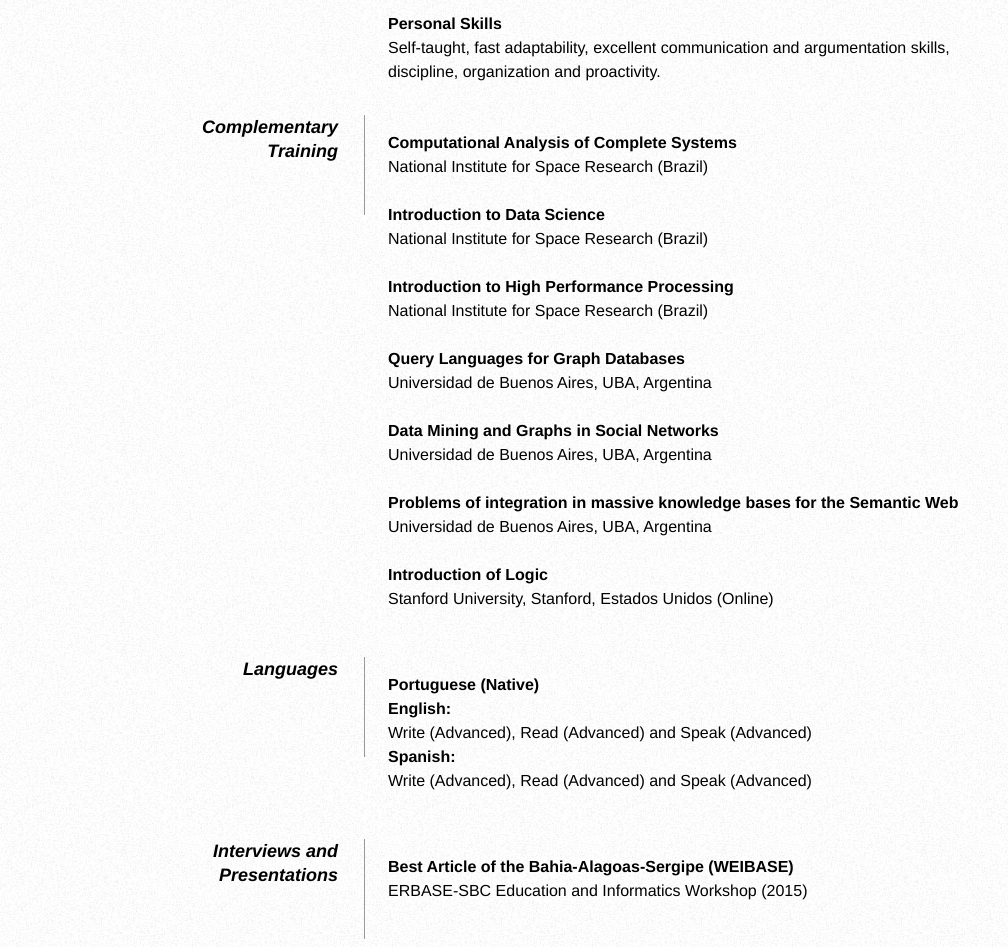
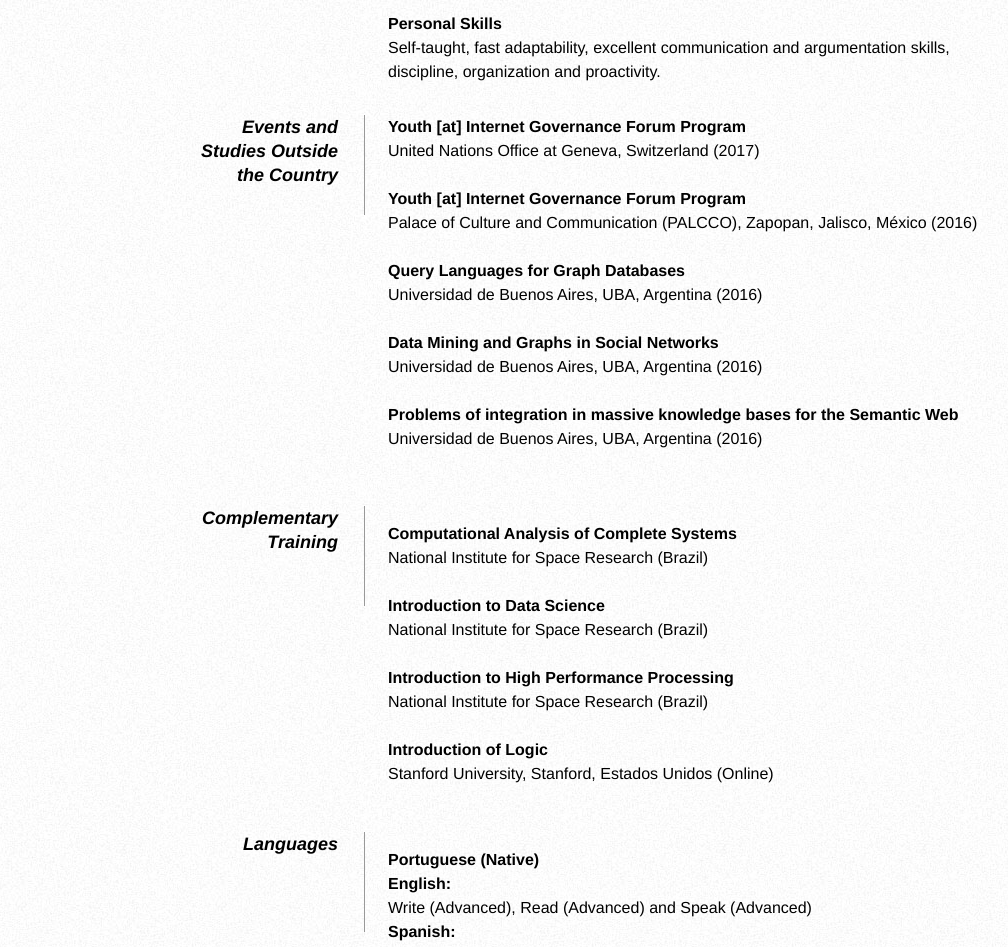
Before and after one commit to dlaertius/dlaertius.github.io, a plain HTML site: page index.html in a window 1280 px wide. Shown: the part 1592-2539 px from the top of the page, without its empty margins (52-1060 px from the left). Drawn offline with Linux system fonts and the light colour scheme.

Commit message:
few hours lost in airport GRU and make some changes in my CV, thanks a lot destiny

```diff
--- a/index.html
+++ b/index.html
@@ -147,6 +147,25 @@
 
             <dd class="clear"></dd>
 
+            <dt>Events and Studies Outside the Country</dt>
+            <dd>
+
+                <h4>Youth [at] Internet Governance Forum Program </h4> United Nations Office at Geneva, Switzerland (2017) <br><br>
+
+                <h4>Youth [at] Internet Governance Forum Program </h4> Palace of Culture and Communication (PALCCO), Zapopan, Jalisco, México (2016) <br><br>
+
+                <h4>Query Languages for Graph Databases </h4> Universidad de Buenos Aires, UBA, Argentina (2016)<br><br>
+
+                <h4>Data Mining and Graphs in Social Networks </h4> Universidad de Buenos Aires, UBA, Argentina (2016)<br><br>
+
+                <h4>Problems of integration in massive knowledge bases for the Semantic Web </h4> Universidad de Buenos Aires, UBA, Argentina (2016)<br><br>
+
+                </p>
+            </dd>
+
+
+            <dd class="clear"></dd>
+
             <dt>Complementary Training</dt>
             <dd>
                 <!-- <h3>Courses</h3> -->
@@ -156,17 +175,10 @@
 
                 <h4>Introduction to High Performance Processing</h4> National Institute for Space Research (Brazil) <br><br>
 
-                <h4>Query Languages for Graph Databases </h4> Universidad de Buenos Aires, UBA, Argentina <br><br>
-
-                <h4>Data Mining and Graphs in Social Networks </h4> Universidad de Buenos Aires, UBA, Argentina <br><br>
-
-                <h4>Problems of integration in massive knowledge bases for the Semantic Web </h4> Universidad de Buenos Aires, UBA, Argentina <br><br>
-
                 <h4>Introduction of Logic </h4> Stanford University, Stanford, Estados Unidos (Online)
 
                 </p>
             </dd>
-
 
             <dd class="clear"></dd>
             <dd class="clear"></dd>
@@ -184,13 +196,13 @@
             <dd class="clear"></dd>
             <dd class="clear"></dd>
 
-            <dt>Interviews and Presentations</dt>
+            <dt>Awards</dt>
             <dd><p><h4>Best Article of the Bahia-Alagoas-Sergipe (WEIBASE)</h4>ERBASE-SBC Education and Informatics Workshop (2015)</p></dd>
 
             <dd class="clear"></dd>
             <dd class="clear"></dd>
 
-            <dt>Awards</dt>
+            <dt>Interviews and Presentations</dt>
             <dd>
                 <p>
                     Development of Games with Java  (2017)<br>
@@ -235,8 +247,11 @@
 
             <dt>External Links</dt>
             <p>
-            <dd>Curriculum Vitae Brazilian Portuguese Version <a href= "documents/CV.pdf">(PDF)<a> <br>
-                <a href = "http://lattes.cnpq.br/5119789168354744">Currilum Vitae Lattes CNPq</a>
+            <dd>
+
+                Curriculum Vitae Brazilian Portuguese Version <a href= "documents/CV.pdf">(PDF)</a> <br>
+                Curriculum Vitae English (US) Version <a href= "documents/CV.pdf">(PDF)</a> <br>
+                Currilum Vitae Lattes CNPq <a href= "http://lattes.cnpq.br/5119789168354744">(PDF)</a> <br>
                 </p>
             </dd>
 
```
